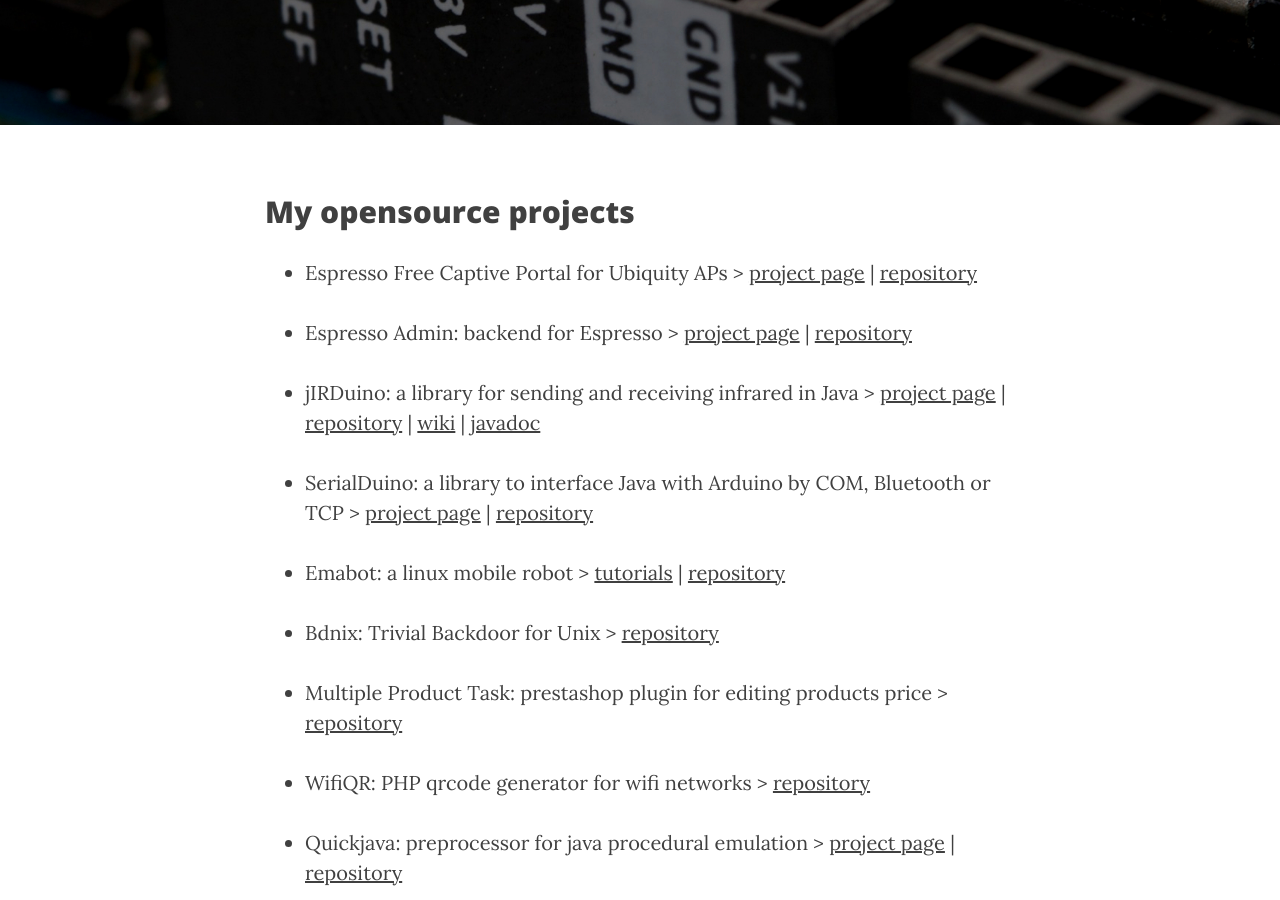
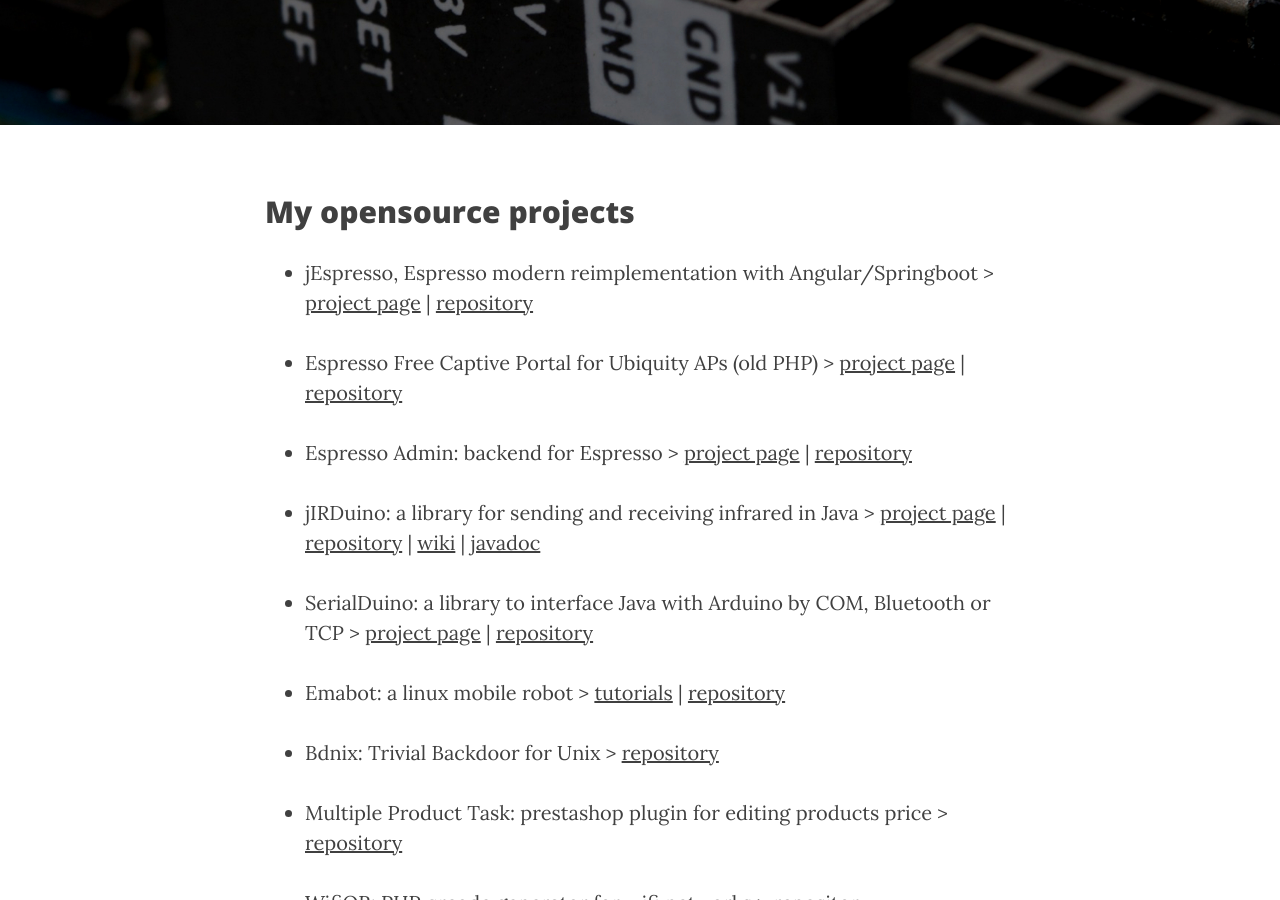
Before and after one commit to emanuelepaiano/emanuelepaiano.github.io, a Jekyll site: the page built from projects.html, in a window 1280 px wide and 900 px high, scrolled down 323 px. Built offline with Jekyll 4.4.1, drawn with Linux system fonts in a browser that asks for light colours; nearby versions of some CDN libraries.

Commit message:
Update projects.html

```diff
--- a/projects.html
+++ b/projects.html
@@ -8,9 +8,16 @@
 <h2>My opensource projects</h2>
 
 <ul>
+  <li>
+                <p>
+                        jEspresso, Espresso modern reimplementation with Angular/Springboot >
+                        <a href="https://emanuelepaiano.github.io/jespresso/index.html">project page</a> |
+                        <a href="https://github.com/emanuelepaiano/jespresso-lite">repository</a>
+                </p>
+        </li>
  <li>
                 <p>
-                        Espresso Free Captive Portal for Ubiquity APs >
+                        Espresso Free Captive Portal for Ubiquity APs (old PHP) >
                         <a href="https://emanuelepaiano.github.io//2017/03/08/Espresso-PHP-Captive-Portal/">project page</a> |
                         <a href="https://github.com/emanuelepaiano/espresso-portal">repository</a>
                 </p>
```
